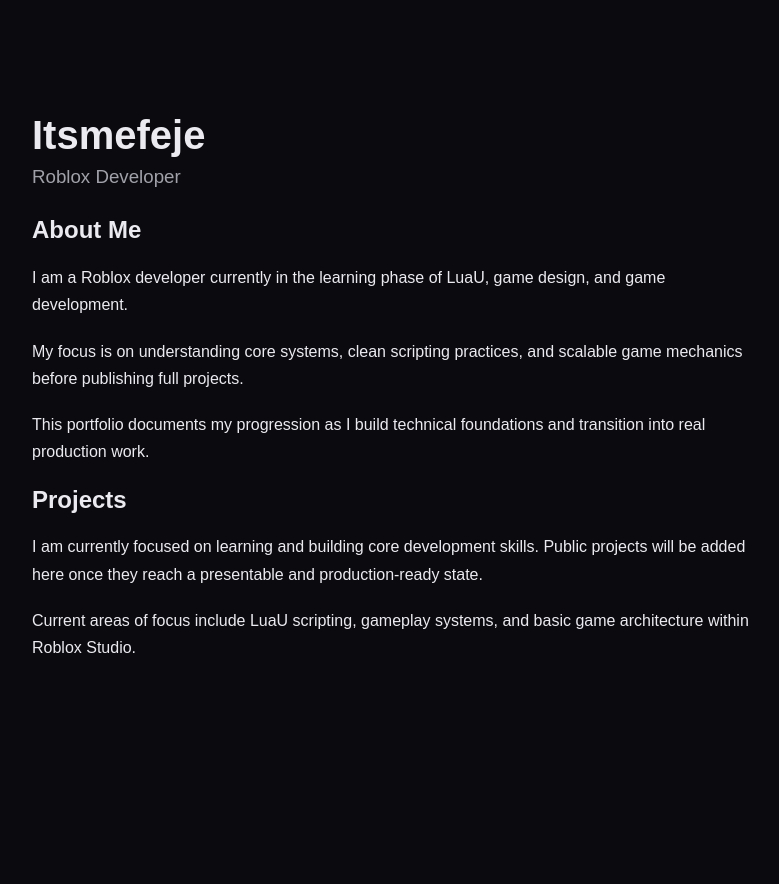
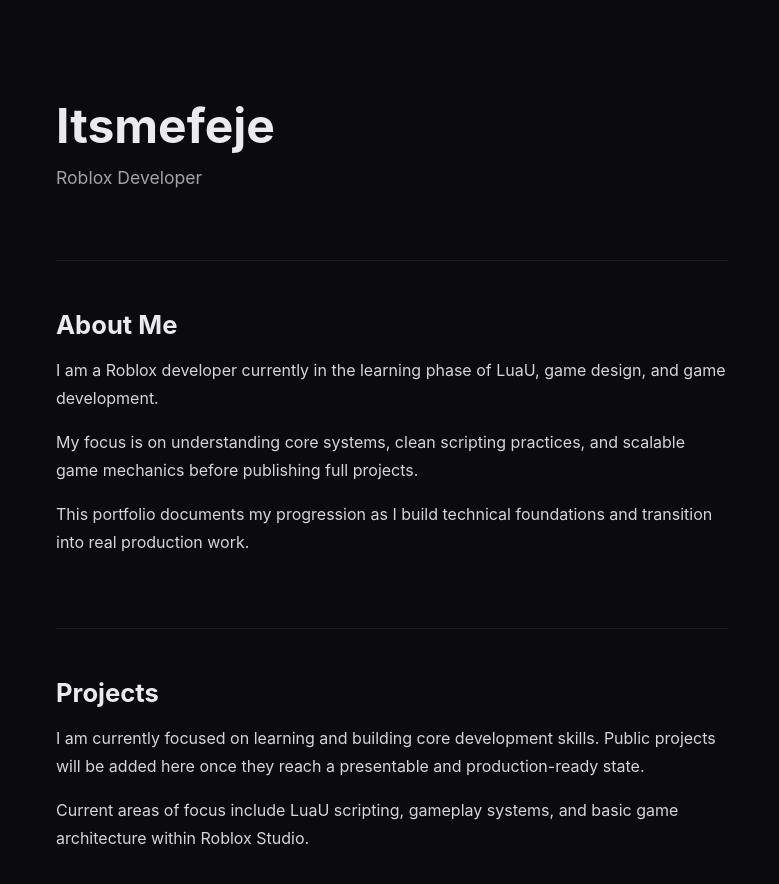
Before and after one commit to itsmefeje-max/itsmefeje-portfolio, a plain HTML site: page index.html in a window 1280 px wide. Shown: the whole page, without its empty margins (248-1027 px from the left). Before the commit the page ends 800 px from the top, so only its background shows below. Drawn offline with Linux system fonts and the light colour scheme.

Commit message:
Update style.css

```diff
--- a/style.css
+++ b/style.css
@@ -1,30 +1,58 @@
+/* RESET */
+* {
+  box-sizing: border-box;
+}
+
 body {
   margin: 0;
-  padding: 0;
-  font-family: Arial, Helvetica, sans-serif;
+  font-family: -apple-system, BlinkMacSystemFont, "Segoe UI",
+    Roboto, Helvetica, Arial, sans-serif;
+
   background-color: #0b0b0f;
   color: #eaeaf0;
 }
 
+/* LAYOUT */
 main {
   max-width: 720px;
   margin: 0 auto;
-  padding: 80px 24px;
+  padding: 96px 24px;
 }
 
+/* SECTIONS */
+section {
+  margin-bottom: 72px;
+}
+
+/* HEADINGS */
 h1 {
-  font-size: 2.5rem;
-  margin-bottom: 0.2em;
+  font-size: 3rem;
+  font-weight: 700;
+  margin: 0;
+}
+
+h2 {
+  font-size: 1.6rem;
+  margin-bottom: 16px;
+  margin-top: 0;
 }
 
 h3 {
-  font-weight: normal;
+  font-size: 1.1rem;
+  font-weight: 400;
   color: #a1a1aa;
-  margin-top: 0;
-  margin-bottom: 1.5em;
+  margin-top: 12px;
 }
 
+/* TEXT */
 p {
-  line-height: 1.7;
-  margin-bottom: 1.2em;
+  line-height: 1.75;
+  margin-bottom: 16px;
+  color: #d4d4dc;
 }
+
+/* SUBTLE DIVIDER LOOK */
+section:not(:first-child) {
+  border-top: 1px solid rgba(255, 255, 255, 0.08);
+  padding-top: 48px;
+}
```
